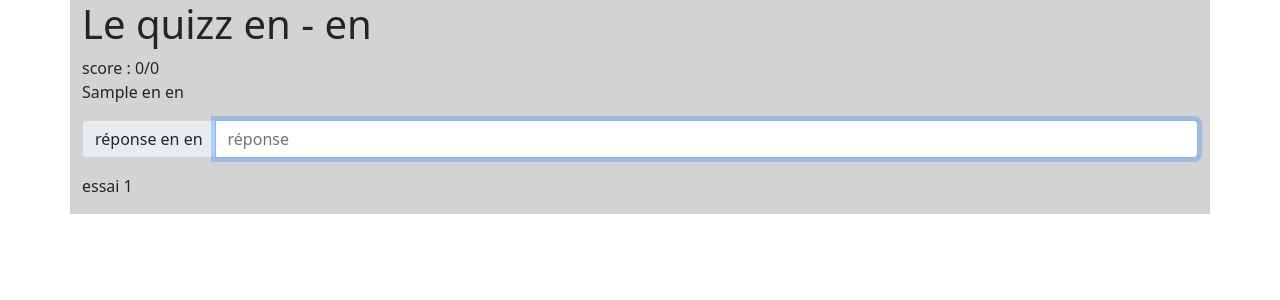
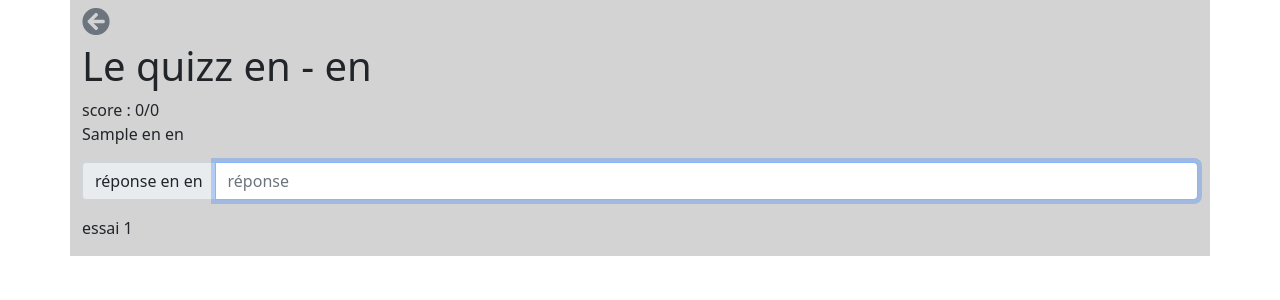
Before and after one commit to jgirardet/djlexique, a Django app: a page that uses djlexique/quizz/templates/quizz/main.html in a window 1280 px wide. Shown: the top 300 px of the page. Run offline with Django 3.2, Linux system fonts and the light colour scheme; tables that the repository leaves empty hold one stand-in row (values such as "Sample post"); some libraries are stand-ins or nearby versions.

Commit message:
back button dans quizz

```diff
--- a/djlexique/quizz/templates/quizz/main.html
+++ b/djlexique/quizz/templates/quizz/main.html
@@ -1,4 +1,9 @@
 {% extends 'lexique/index.html' %} {% block lexique-content %}
+
+<a href="/" title="Retour à la liste des lexiques" class="link-secondary fs-3">
+    <i class="fa fa-arrow-circle-left" aria-hidden="true"></i>
+</a>
+
 
 <div id="main">
     <h1>Le quizz {{lexique.langue1}} - {{lexique.langue2}}</h1>
```
Also changed, not shown: 1 other file.
